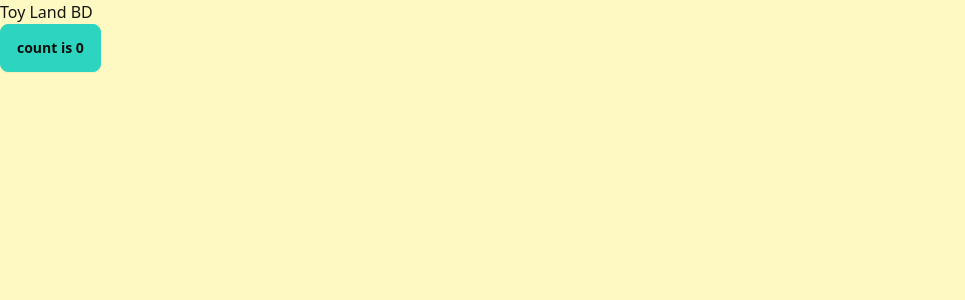
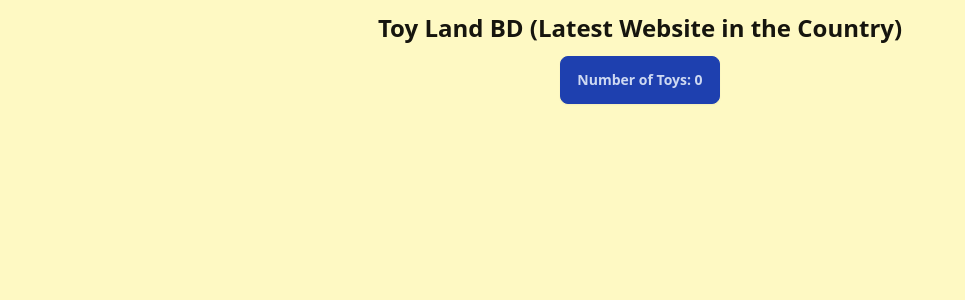
Before and after one commit to mehadiHasanDiner/assignment-11-toyLandBD-m-73-client, a React (Vite) app: page / in a window 1280 px wide. Shown: the top 300 px of the page, without its empty margins (0-965 px from the left). Built offline with nearby package versions, Linux system fonts and the light colour scheme.

Commit message:
first commit

```diff
--- a/src/App.jsx
+++ b/src/App.jsx
@@ -5,13 +5,13 @@ function App() {
 
   return (
     <>
-      <h1>Toy Land BD</h1>
-      <div>
+      <h1 className="font-bold text-2xl text-center my-3">Toy Land BD (Latest Website in the Country)</h1>
+      <div className="text-center">
         <button
-          className="btn btn-secondary"
+          className="btn btn-primary"
           onClick={() => setCount((count) => count + 1)}
         >
-          count is {count}
+          Number of Toys: {count}
         </button>
       </div>
     </>
```
